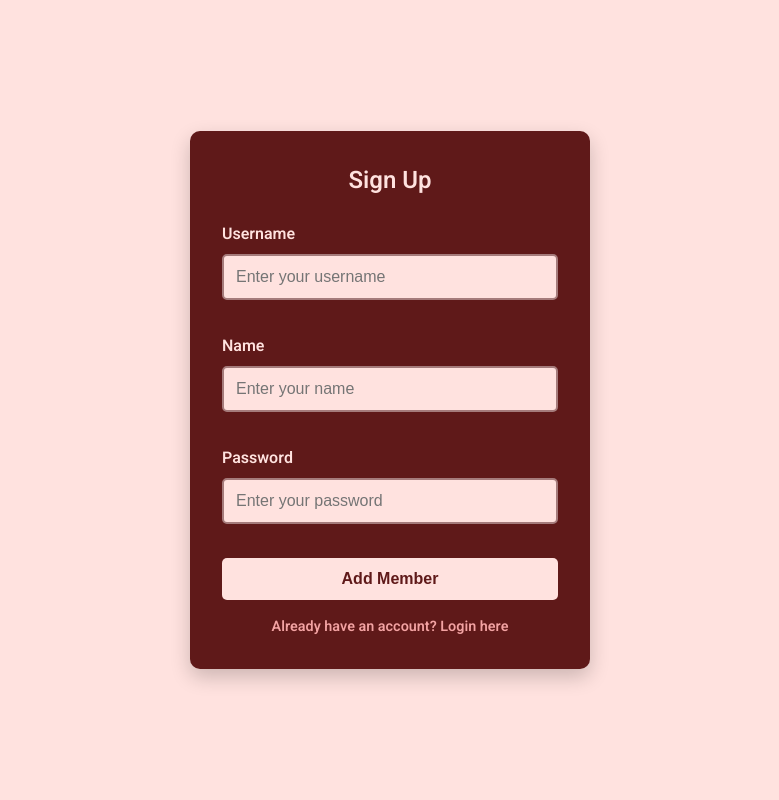
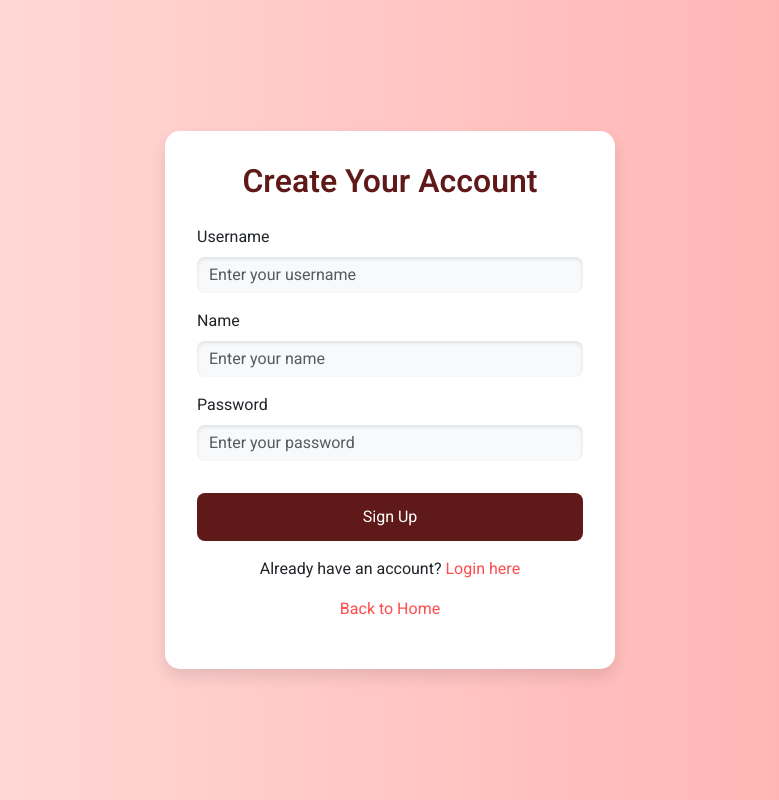
Before and after one commit to echakkk/TR, a PHP site: page /TR/signup.php in a window 1280 px wide. Shown: the whole page, without its empty margins (250-1029 px from the left). Run offline with PHP 8.4, Linux system fonts and the light colour scheme.

Commit message:
Update
Aku menambahkan Home.php, logout.php dan proses_login.php, serta memperbaiki signup.php dan login.php

```diff
--- a/logout.php
+++ b/logout.php
@@ -1,6 +1,7 @@
 <?php
 session_start();
-session_destroy();
-header("Location: login.php");
+session_unset(); // Hapus semua session
+session_destroy(); // Hancurkan session
+header("Location: Home.html"); // Kembali ke Home
 exit();
 ?>
--- a/signup.php
+++ b/signup.php
@@ -3,12 +3,14 @@
 
 <!DOCTYPE html>
 <html lang="en">
+
 <head>
     <meta charset="UTF-8">
     <meta name="viewport" content="width=device-width, initial-scale=1.0">
     <title>Sign Up | Valesca Cake & Bakery</title>
     <link href="/Logo.PNG" rel="shortcut icon">
-    <!-- Responsive CSS Styling -->
+    <!-- Bootstrap CSS -->
+    <link href="https://cdn.jsdelivr.net/npm/bootstrap@5.3.0/dist/css/bootstrap.min.css" rel="stylesheet">
     <style>
         @import url('https://fonts.googleapis.com/css2?family=Heebo:wght@400;600&display=swap');
 
@@ -20,148 +22,100 @@
 
         body {
             font-family: 'Heebo', sans-serif;
-            background-color: #ffe2df;
+            background: linear-gradient(to right, #ffe2df, #ffabab);
             display: flex;
             justify-content: center;
             align-items: center;
-            height: 100vh;
+            min-height: 100vh;
             padding: 20px;
         }
 
-        .container {
-            background-color: #5f1919;
+        .signup-container {
+            background-color: #ffffff;
             padding: 2rem;
-            border-radius: 10px;
-            box-shadow: 0 8px 20px rgba(0, 0, 0, 0.2);
-            max-width: 400px;
+            border-radius: 15px;
+            box-shadow: 0 8px 15px rgba(0, 0, 0, 0.1);
+            max-width: 450px;
             width: 100%;
-            transition: transform 0.3s ease;
         }
 
-        .container:hover {
-            transform: translateY(-5px);
+        .signup-container h2 {
+            color: #5f1919;
+            text-align: center;
+            font-weight: 700;
+            margin-bottom: 1.5rem;
         }
 
-        h2 {
-            text-align: center;
-            margin-bottom: 1.5rem;
-            color: #ffe2df;
+        .signup-container .form-control {
+            background-color: #f8f9fa;
+            border: none;
+            border-radius: 8px;
+            box-shadow: inset 0 2px 4px rgba(0, 0, 0, 0.1);
         }
 
-        form div {
-            margin-bottom: 1.2rem;
-        }
-
-        label {
-            display: block;
-            margin-bottom: 0.5rem;
-            font-weight: 600;
-            color: #ffe2df;
-        }
-
-        input[type="text"],
-        input[type="password"] {
-            width: 100%;
-            padding: 12px;
-            margin-bottom: 15px;
-            border: 2px solid #a57b7b;
-            border-radius: 5px;
-            font-size: 1rem;
-            background-color: #ffe2df;
-            color: #5f1919;
-            transition: border-color 0.3s;
-        }
-
-        input[type="text"]:focus,
-        input[type="password"]:focus {
-            border-color: #f3a3a3;
+        .signup-container .form-control:focus {
+            box-shadow: 0 0 8px rgba(0, 0, 0, 0.1);
             outline: none;
         }
 
-        button {
-            background-color: #ffe2df;
-            color: #5f1919;
-            padding: 12px;
+        .signup-container button {
+            background-color: #5f1919;
+            color: #fff;
             border: none;
-            border-radius: 5px;
-            font-size: 1rem;
-            font-weight: bold;
-            cursor: pointer;
-            transition: all 0.3s ease;
+            border-radius: 8px;
+            padding: 0.75rem;
             width: 100%;
+            margin-top: 1rem;
+            transition: background-color 0.3s ease;
         }
 
-        button:hover {
-            background-color: #f3a3a3;
+        .signup-container button:hover {
+            background-color: #7a2b2b;
         }
 
-        button:active {
-            transform: scale(0.98);
+        .signup-container .back-link {
+            text-align: center;
+            margin-top: 1rem;
         }
 
-        .container div a {
-            display: block;
-            text-align: center;
-            margin-top: 1rem;
-            color: #f3a3a3;
+        .signup-container a {
+            color: #ff4d4d;
             text-decoration: none;
-            font-size: 0.9rem;
-            font-weight: bold;
             transition: color 0.3s;
         }
 
-        .container div a:hover {
-            color: #ffffff;
-        }
-
-        /* Media Queries for Responsiveness */
-        @media (max-width: 768px) {
-            .container {
-                padding: 1.5rem;
-            }
-        }
-
-        @media (max-width: 480px) {
-            .container {
-                padding: 1.2rem;
-            }
-
-            h2 {
-                font-size: 1.6rem;
-            }
-
-            button {
-                font-size: 0.9rem;
-            }
-
-            input[type="text"],
-            input[type="password"] {
-                font-size: 0.9rem;
-            }
+        .signup-container a:hover {
+            color: #ff7777;
         }
     </style>
 </head>
+
 <body>
-    <div class="container">
-        <h2>Sign Up</h2>
+    <div class="signup-container">
+        <h2>Create Your Account</h2>
         <form action="prosesdb.php" method="POST">
-            <div>
-                <label for="Username">Username</label>
-                <input type="text" name="username" placeholder="Enter your username" required>
+            <div class="mb-3">
+                <label for="Username" class="form-label">Username</label>
+                <input type="text" class="form-control" name="username" placeholder="Enter your username" required>
             </div>
-            <div>
-                <label for="name">Name</label>
-                <input type="text" name="name" placeholder="Enter your name" required>
+            <div class="mb-3">
+                <label for="name" class="form-label">Name</label>
+                <input type="text" class="form-control" name="name" placeholder="Enter your name" required>
             </div>
-            <div>
-                <label for="password">Password</label>
-                <input type="password" name="password" placeholder="Enter your password" required>
+            <div class="mb-3">
+                <label for="password" class="form-label">Password</label>
+                <input type="password" class="form-control" name="password" placeholder="Enter your password" required>
             </div>
-            <button type="submit" name="create">Add Member</button>
+            <button type="submit" class="btn btn-primary" name="create">Sign Up</button>
         </form>
-        <div>
-            <a href="login.php">Already have an account? Login here</a>
+        <div class="back-link mt-3">
+            <p>Already have an account? <a href="login.php">Login here</a></p>
+            <p><a href="Home.php">Back to Home</a></p>
         </div>
     </div>
+
+    <!-- Bootstrap JS -->
+    <script src="https://cdn.jsdelivr.net/npm/bootstrap@5.3.0/dist/js/bootstrap.bundle.min.js"></script>
 </body>
+
 </html>
```
Also changed, not shown: Home.php (added, +291 -0 lines), login.php (+54 -62 lines), proses_login.php (added, +33 -0 lines), welcome.php (deleted, +0 -20 lines).
